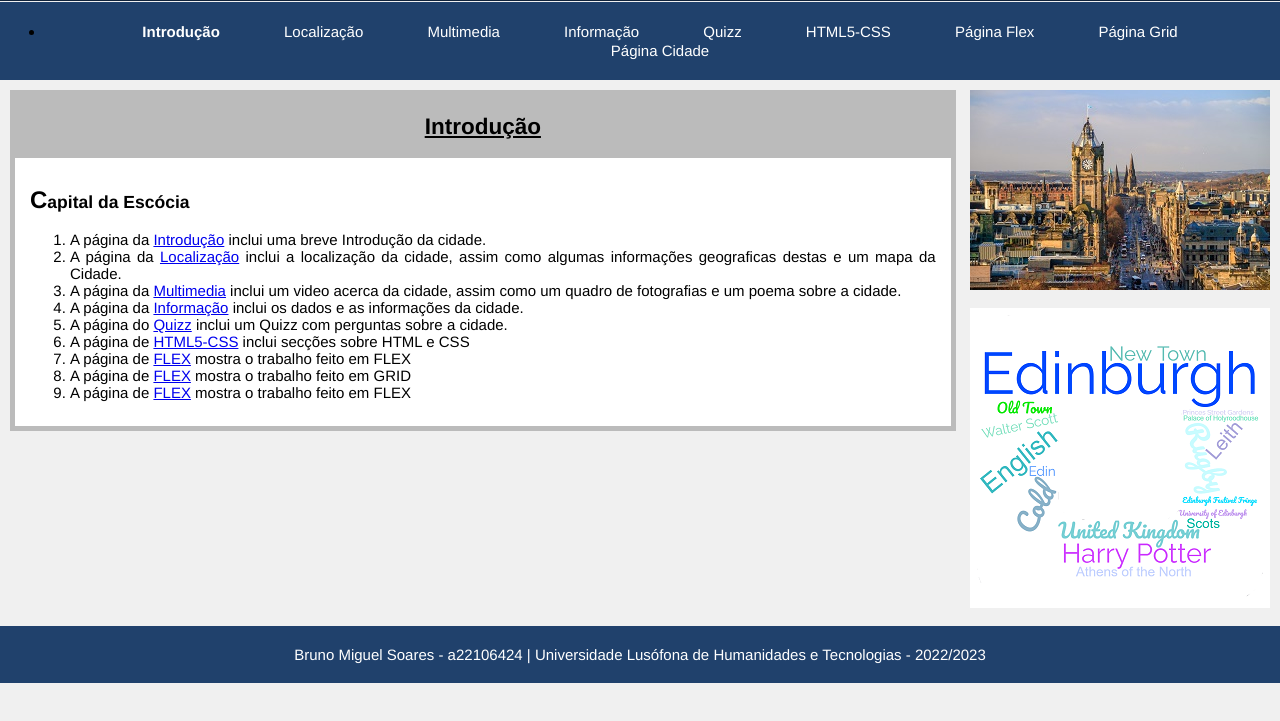
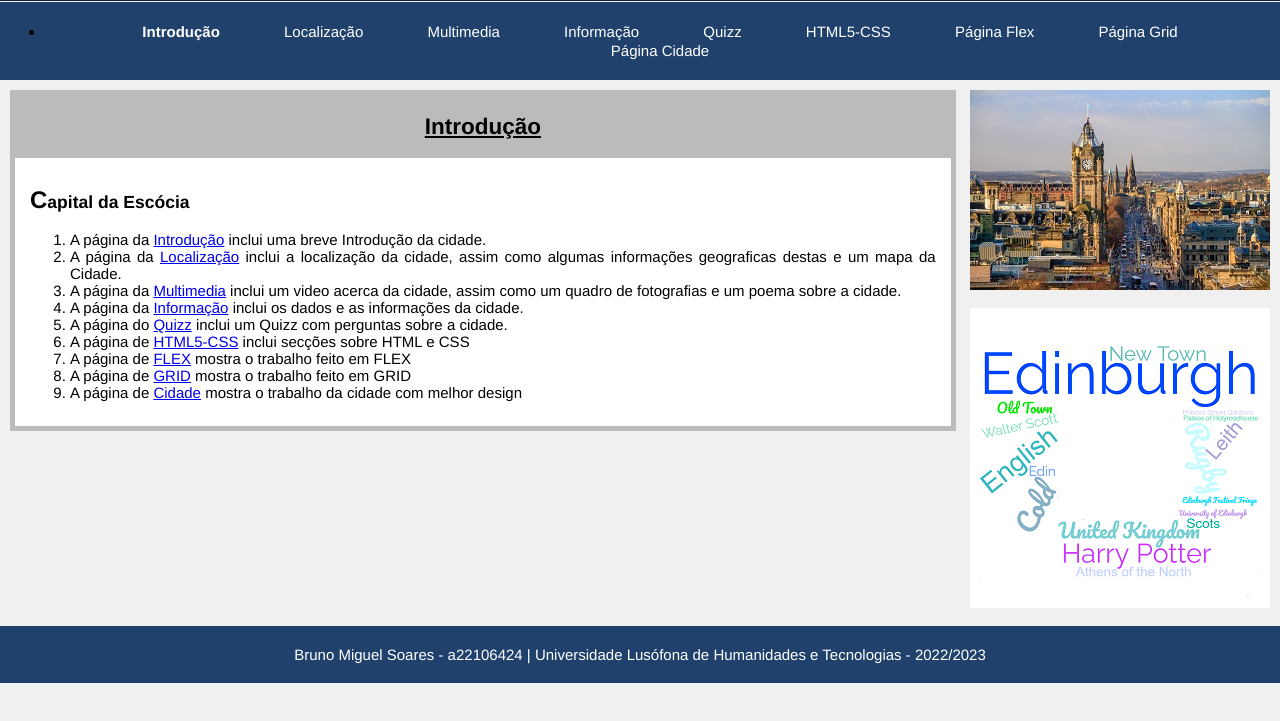
Before and after one commit to brunomiguel22106424/pwlabs-BrunoSoares-a22106424, a plain HTML site: page index.html in a window 1280 px wide. Shown: the part 75-796 px from the top of the page. Drawn offline with Linux system fonts and the light colour scheme.

Commit message:
Agora sim

```diff
--- a/index.html
+++ b/index.html
@@ -46,8 +46,8 @@
                             <li>A página do <a href="quizz.html">Quizz</a> inclui um Quizz com perguntas sobre a cidade.</li>
                             <li>A página de <a href="html5-css.html">HTML5-CSS</a> inclui secções sobre HTML e CSS</li>
                             <li>A página de <a href="flex.html">FLEX</a> mostra o trabalho feito em FLEX</li>
-                            <li>A página de <a href="gridlayout1.html">FLEX</a> mostra o trabalho feito em GRID</li>
-                            <li>A página de <a href="./cidade/index.html">FLEX</a> mostra o trabalho feito em FLEX</li>
+                            <li>A página de <a href="gridlayout1.html">GRID</a> mostra o trabalho feito em GRID</li>
+                            <li>A página de <a href="./cidade/index.html">Cidade</a> mostra o trabalho da cidade com melhor design</li>
                         </ol>
                     </p>
                 </article>
```
